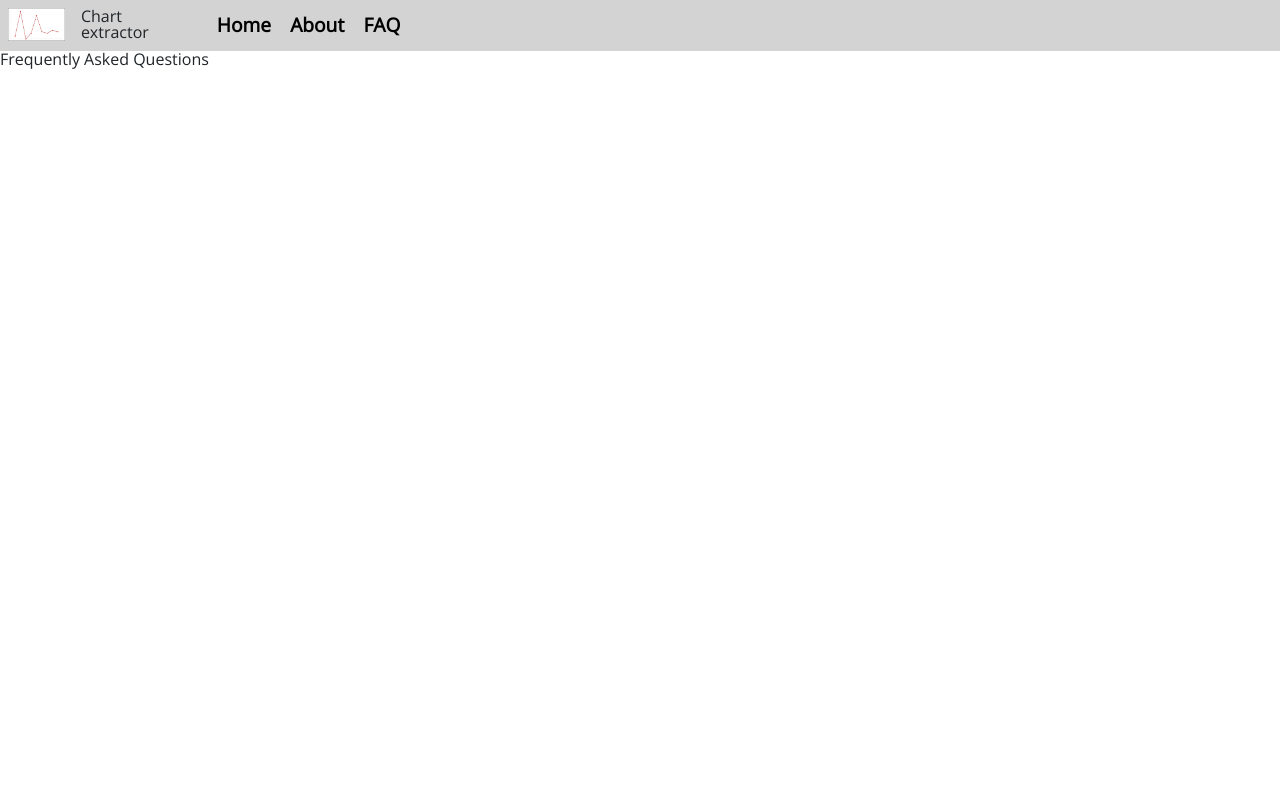
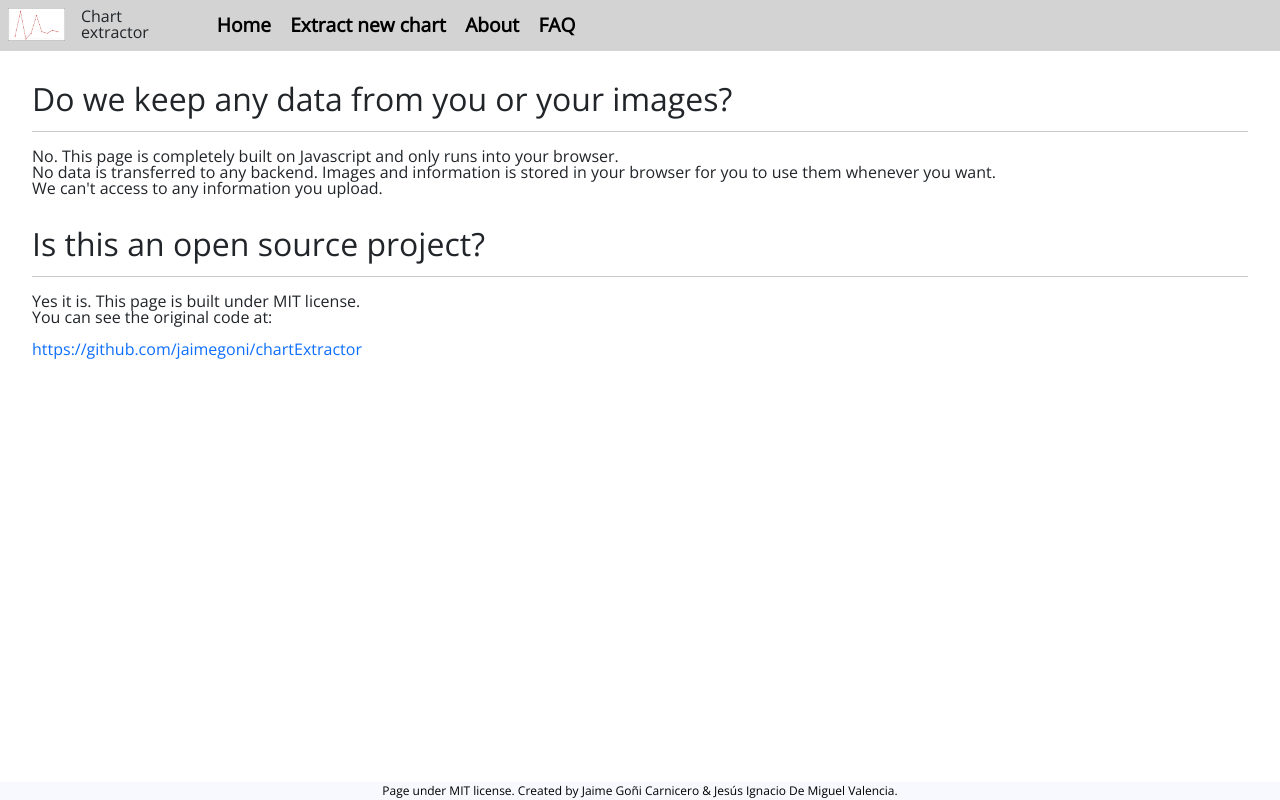
Before and after one commit to jaimegoni/chartExtractor, a React (Vite) app in the folder chartExtractor/: page /faq in a window 1280 px wide. Built offline with nearby package versions, Linux system fonts and the light colour scheme; the HTML template or start-up script is replaced by a standard one; a web font is replaced by a local one.

Commit message:
Dropdown menu created. Must perform styles.

```diff
--- a/chartExtractor/index.html
+++ b/chartExtractor/index.html
@@ -9,9 +9,31 @@
     <link rel="stylesheet" href="/styles/reset.css"/>
 
     <title>Chart extractor</title>
+
+    <style>
+      footer{
+
+        position: absolute;
+        bottom: 0px;
+
+        width: 100%;
+
+        text-align: center;
+
+        font-size: 0.75em;
+        background-color: ghostwhite;
+        color: black;
+
+        padding-top: 0.25em;
+        padding-bottom: 0.25em;
+      }
+
+    </style>
   </head>
   <body>
     <div id="root"></div>
+    <footer>Page under MIT license. Created by Jaime Goñi Carnicero & Jesús Ignacio De Miguel Valencia.</footer>
     <script type="module" src="/src/main.jsx"></script>
+
   </body>
 </html>
--- /dev/null
+++ b/chartExtractor/src/ui/components/ChartLink/ChartLink.css
@@ -0,0 +1,20 @@
+
+.chart__link--a{
+    display: flex;
+    flex-direction: row;
+    justify-content: flex-start;
+    align-items: center;
+
+
+}
+
+.chart__link--a:hover{
+    cursor: pointer;
+}
+
+.chart__link--img{
+    width: 30%;
+}
+.chart__link--p{
+    margin-left: 1em;
+}
--- /dev/null
+++ b/chartExtractor/src/ui/components/ChartLink/ChartLink.jsx
@@ -0,0 +1,21 @@
+
+import "./ChartLink.css"
+
+import PropTypes from "prop-types"
+
+
+export const ChartLink = ({imageSource, linkLabel, linkHref})=>{
+
+    return(
+        <a className="chart__link--a" href={linkHref}>
+            <img src={imageSource} alt="line_chart" className="chart__link--img"/>
+            <p className="chart__link--p">{linkLabel}</p>
+        </a>
+    )
+}
+
+ChartLink.propTypes = {
+    imageSource : PropTypes.string.isRequired,
+    linkLabel : PropTypes.string.isRequired,
+    linkHref : PropTypes.string.isRequired
+}
--- /dev/null
+++ b/chartExtractor/src/ui/components/DropdownMenu/DropdownMenu.css
@@ -0,0 +1,43 @@
+
+.dropdown__menu--div{
+    display: flex;
+    flex-direction: column;
+    justify-content: flex-start;
+    align-items: flex-start;
+
+    width: fit-content;
+}
+
+.dropdown__menu--p{
+    font-size: 1.2em;
+    font-weight: bolder;
+
+    color: black;
+    margin-left: 1em;
+}
+
+.dropdown__menu--ul{
+    position: absolute;
+
+    z-index: 1;
+
+    width: 10em;
+
+    padding-top: 2em;
+    margin-left: 1.2em;
+
+}
+
+.dropdown__menu--li{
+    background-color: lightgray;
+    width: 100%;
+
+    padding: 0.5em;
+
+}
+
+.dropdown__menu--li:hover{
+    background-color: white;
+    border: 1px solid lightgray;
+    cursor: pointer;
+}
--- /dev/null
+++ b/chartExtractor/src/ui/components/DropdownMenu/DropdownMenu.jsx
@@ -0,0 +1,35 @@
+
+import { useState } from "react"
+import "./DropdownMenu.css"
+
+export const DropdownMenu = ({children}) =>{
+
+    const [isDisplayed, setIsDisplayed] = useState(false);
+
+    const hoverOn = () => {
+        setIsDisplayed(true)
+    }
+
+    const hoverOff = () => {
+        setIsDisplayed(false)
+    }
+
+    return(
+        <div className="dropdown__menu--div" onMouseEnter={hoverOn} onMouseLeave={hoverOff}>
+            <p className="dropdown__menu--p">Extract new chart</p>
+            {
+                isDisplayed
+                    &&
+                <ul className="dropdown__menu--ul">
+                    {
+                        children.map((child) =>(
+                                <li className="dropdown__menu--li">{child}</li>
+                            )
+                        )
+                    }
+                </ul>
+            }
+        </div>
+    )
+
+}
--- a/chartExtractor/src/ui/routers/AppRouter.jsx
+++ b/chartExtractor/src/ui/routers/AppRouter.jsx
@@ -9,6 +9,7 @@ export const AppRouter = ()=>{
     return(
     <Routes>
         <Route path="/" element={<HomeView/>}/>
+        <Route path="/about" element={<FaqView/>}/>
         <Route path="/faq" element={<FaqView/>}/>
         <Route path="*" element={<NoRouteView/>}/>
     </Routes>
--- a/chartExtractor/src/ui/templates/NavigationBar/NavigationBar.jsx
+++ b/chartExtractor/src/ui/templates/NavigationBar/NavigationBar.jsx
@@ -1,5 +1,7 @@
 
 import "./NavigationBar.css"
+import { DropdownMenu } from "../../components/DropdownMenu/DropdownMenu"
+import { ChartLink } from "../../components/ChartLink/ChartLink"
 
 export const NavigationBar = ()=>{
 
@@ -13,6 +15,17 @@ export const NavigationBar = ()=>{
 
             <div className="navigation__bar--div">
                 <a className="navigation__link--a" href="/">Home</a>
+                <DropdownMenu>
+
+                    <ChartLink
+                        imageSource = "./images/logo.jpg"
+                        linkLabel = "Line chart"
+                        linkHref="/newLineChart"
+                    />
+                    <p><label>Scatter plot</label></p>
+                    <p><label>Bar chart</label></p>
+                    <p><label>Pie chart</label></p>
+                </DropdownMenu>
                 <a className="navigation__link--a" href="/about">About</a>
                 <a className="navigation__link--a" href="/faq">FAQ</a>
             </div>
--- a/chartExtractor/src/ui/templates/StandardView/StandardView.jsx
+++ b/chartExtractor/src/ui/templates/StandardView/StandardView.jsx
@@ -6,7 +6,7 @@ export const StandardView = ({children})=>{
     return(
         <>
             <NavigationBar/>
-            <div>
+            <div style={{margin:"2em"}}>
                 {children}
             </div>
         </>
--- a/chartExtractor/src/ui/views/FaqView.jsx
+++ b/chartExtractor/src/ui/views/FaqView.jsx
@@ -5,7 +5,23 @@ export const FaqView = ()=>{
 
     return(
         <StandardView>
-            <h1>Frequently Asked Questions</h1>
+            <>
+                <h1 style={{fontSize:"2em"}}>Do we keep any data from you or your images?</h1>
+                <hr/>
+                <p>No. This page is completely built on Javascript and only runs into your browser.</p>
+                <p>No data is transferred to any backend. Images and information is stored in your browser for you to use them whenever you want.</p>
+                <p>We can't access to any information you upload.</p>
+
+                <br/>
+                <br/>
+
+                <h1 style={{fontSize:"2em"}}>Is this an open source project?</h1>
+                <hr/>
+                <p>Yes it is. This page is built under MIT license.</p>
+                <p>You can see the original code at:</p>
+                <br/>
+                <a href="https://github.com/jaimegoni/chartExtractor" target="_blank">https://github.com/jaimegoni/chartExtractor</a>
+            </>
         </StandardView>
     )
 }
--- /dev/null
+++ b/package.json
@@ -0,0 +1,5 @@
+{
+  "dependencies": {
+    "prop-types": "^15.8.1"
+  }
+}
```
Also changed, not shown: 2 other files (tests, documents, lock files or other folders).
